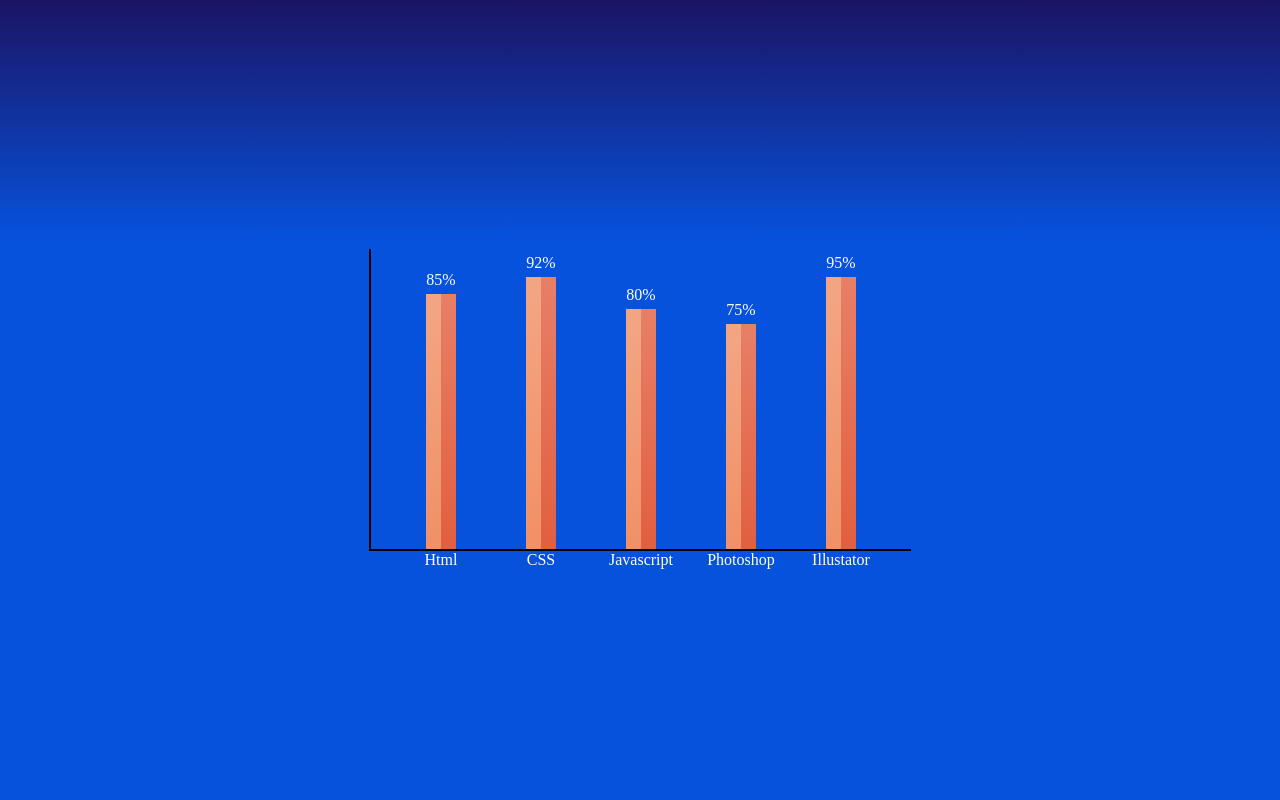
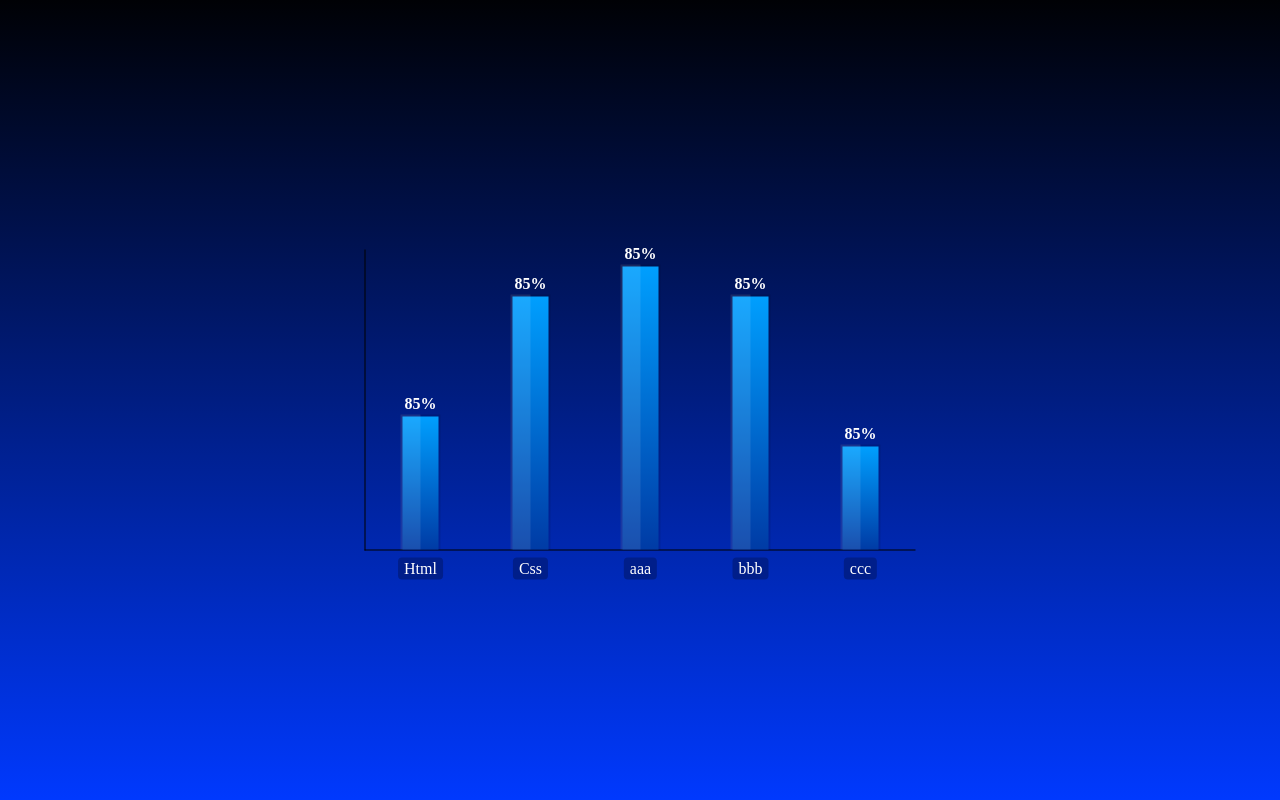
Before and after one commit to laughter1998/test, a plain HTML site: page skills_bar_vertical/index.html in a window 1280 px wide. Drawn offline with Linux system fonts and the light colour scheme.

Commit message:
6월8일 css

```diff
--- a/skills_bar_vertical/index.html
+++ b/skills_bar_vertical/index.html
@@ -5,7 +5,15 @@
         <link rel="stylesheet" href="styles.css">
     </head>
     <body>
-        <div class="container">
+        <style>
+        .abc {
+            width:500px;
+            border:1px solid red;
+            display:flex;
+            justify-content: space-around;
+            }
+        </style>
+        <div class="container" style="display:none;">
             <div class="graph-wrap">
                 <div class="skills">
                     <div class="bar" style="height:85%;"></div>
@@ -34,5 +42,47 @@
                 </div>
             </div>
         </div>
+        <div class="abc" style="display:none;">
+            <div class="eee">1</div>
+            <div class="eee">333</div>
+            <div class="eee">444</div>
+            <div class="eee">5555555555</div>
+            <div class="eee">666</div>
+        </div>
+        <section >
+            <div class="box">
+                <div class="skill">
+                    <div class="graph" style="height:45%">
+                        <span class="percent">85%</span>
+                    </div>
+                    <div class="name">Html</div>
+                </div>
+                <div class="skill">
+                    <div class="graph"  style="height:85%">
+                        <span class="percent">85%</span>
+                    </div>
+                    <div class="name">Css</div>
+                </div>
+                <div class="skill">
+                    <div class="graph" style="height:95%">
+                        <span class="percent">85%</span>
+                    </div>
+                    <div class="name">aaa</div>
+                </div>
+                <div class="skill">
+                    <div class="graph" style="height:85%">
+                        <span class="percent">85%</span>
+                    </div>
+                    <div class="name">bbb</div>
+                </div>
+                <div class="skill" >
+                    <div class="graph" style="height:35%">
+                        <span class="percent">85%</span>
+                    </div>
+                    <div class="name">ccc</div>
+                </div>
+
+            </div>
+        </section>
     </body>
 </html>
--- a/skills_bar_vertical/styles.css
+++ b/skills_bar_vertical/styles.css
@@ -4,6 +4,7 @@
     margin:0;
     padding:0;
 }
+/*
 .container {
     display:flex;
     justify-content: center;
@@ -58,3 +59,78 @@
     text-align: center;
     color:#fff;
 }
+*/
+section {
+    width: 100%;
+    height: 100vh;
+    background: linear-gradient(0deg, #0039fe,#000105);
+}
+.box {
+    position: absolute;
+    top:50%;
+    left: 50%;
+    transform: translate(-50%,-50%);
+    width: 550px;
+    height: 300px;
+    background: transparent;
+    border-bottom: 1px solid #000;
+    border-left: 1px solid #000;
+    display:flex;
+}
+.box .skill {
+    position: relative;
+    flex:1;
+    text-align: center;
+
+}
+.box .skill .graph{
+    position: absolute;
+    width: 40px;
+    background: rgba(0,0,0, .1);
+    bottom:0;
+    left: 50%;
+    transform:translateX(-50%);
+
+
+}
+.box .skill .graph::before{
+    content:'';
+    position:absolute;
+    top:2px;
+    left:2px;
+    right:2px;
+    bottom:0;
+    background: linear-gradient(0deg, #003ba5, #009ffe);
+}
+.box .skill .graph::after{
+    content:'';
+    position: absolute;
+    top:0;
+    left:0;
+    width: 50%;
+    height: 100%;
+    background: rgba(255,255,255,.1);
+
+}
+
+.box .skill .graph .percent{
+    position: absolute;
+    top:-20px;
+    left: 50%;
+    transform: translateX(-50%);
+    text-align: center;
+    color:#fff;
+    font-weight: bold;
+
+}
+.box .skill .name{
+    position: absolute;
+    bottom: -30px;
+    left: 50%;
+    transform: translateX(-50%);
+    text-align: center;
+    color: #fff;
+    background: #001e8a;
+    padding: 2px 6px;
+    border-radius:4px;
+}
```
